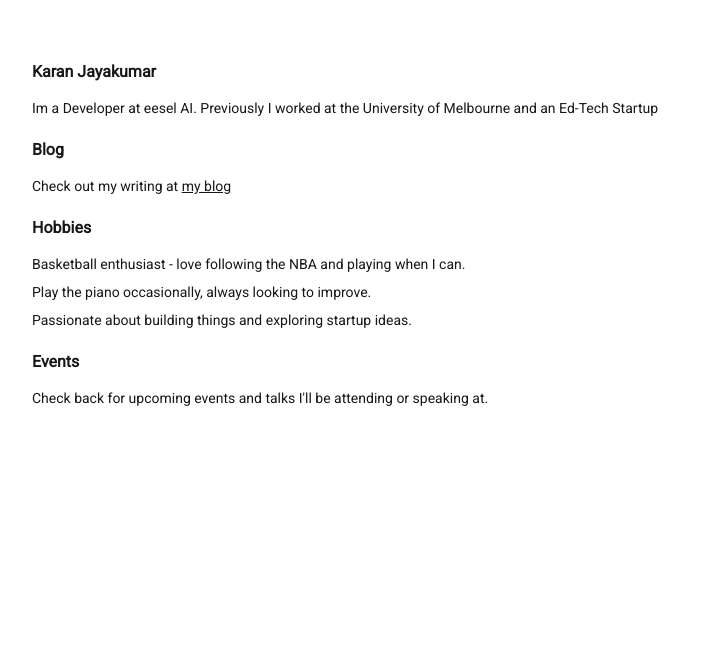
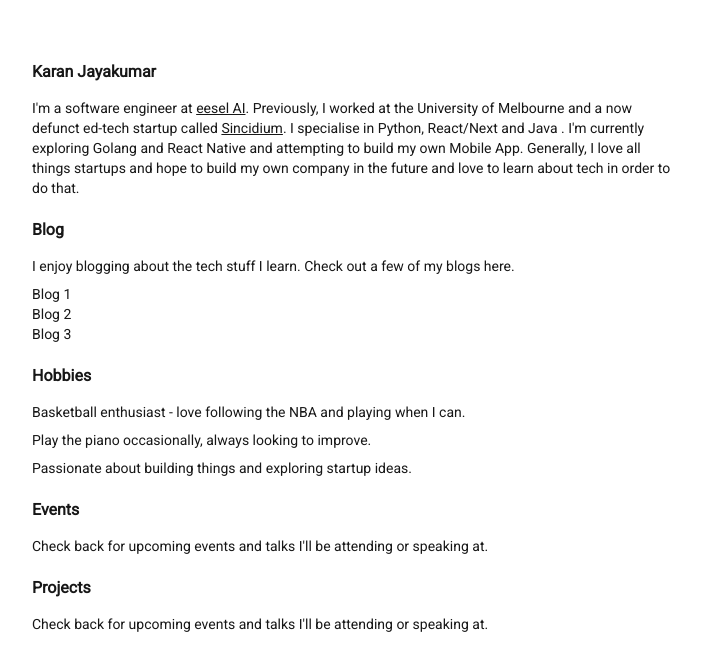
Before and after one commit to KaranJayakumar/portfolio, a Next.js app: page / in a window 1280 px wide. Shown: the top 670 px of the page, without its empty margins (288-989 px from the left). Built offline with nearby package versions, Linux system fonts and the light colour scheme.

Commit message:
Add a few more sections

```diff
--- a/app/page.tsx
+++ b/app/page.tsx
@@ -1,6 +1,13 @@
+"use client"
 import { PortfolioLayout } from "./components/layout/PortfolioLayout";
 
 export default function Home() {
+  const openEesel = () => {
+    window.open("https://eesel.ai", "_blank")
+  }
+  const openSindy = () => {
+    window.open("https://sindy.ai", "_blank")
+  }
   return (
     <PortfolioLayout>
       <div>
@@ -8,16 +15,24 @@ export default function Home() {
           <p className="pb-[4px]">Karan Jayakumar</p>
         </div>
         <div className="font-normal flex-col text-sm" id="about">
-          <p>Im a Developer at eesel AI. Previously I worked at the University of Melbourne and an Ed-Tech Startup</p>
+          <p>I&apos;m a software engineer at <span className="underline cursor-pointer" onClick={() => openEesel()}>eesel AI</span>. Previously, I worked at the University of Melbourne and a now defunct ed-tech startup called <span className="underline cursor-pointer" onClick={() => openSindy()}>Sincidium</span>. I specialise in Python, React/Next and Java . I&apos;m currently exploring Golang and React Native and attempting to build my own Mobile App. Generally, I love all things startups and hope to build my own company in the future and love to learn about tech in order to do that. </p>
         </div>
-
         <div className="font-bold flex-col py-[10px] pt-[20px]" id="blog">
           <p className="pb-[4px]">Blog</p>
         </div>
         <div className="font-normal flex-col text-sm" id="blog-content">
-          <p>
-            Check out my writing at <a href="/blog" className="underline hover:text-gray-600">my blog</a>
-          </p>
+          <p className="pb-2">I enjoy blogging about the tech stuff I learn. Check out a few of my blogs here.</p>
+          <ul>
+            <li>
+              Blog 1
+            </li>
+            <li>
+              Blog 2
+            </li>
+            <li>
+              Blog 3
+            </li>
+          </ul>
         </div>
 
         <div className="font-bold flex-col py-[10px] pt-[20px]" id="hobbies">
@@ -28,12 +43,17 @@ export default function Home() {
           <p className="pt-[8px]">Play the piano occasionally, always looking to improve.</p>
           <p className="pt-[8px]">Passionate about building things and exploring startup ideas.</p>
         </div>
-
         <div className="font-bold flex-col py-[10px] pt-[20px]" id="events">
           <p className="pb-[4px]">Events</p>
         </div>
         <div className="font-normal flex-col text-sm" id="events-content">
-          <p>Check back for upcoming events and talks I'll be attending or speaking at.</p>
+          <p>Check back for upcoming events and talks I&apos;ll be attending or speaking at.</p>
+        </div>
+        <div className="font-bold flex-col py-[10px] pt-[20px]" id="events">
+          <p className="pb-[4px]">Projects</p>
+        </div>
+        <div className="font-normal flex-col text-sm" id="events-content">
+          <p>Check back for upcoming events and talks I&apos;ll be attending or speaking at.</p>
         </div>
       </div>
     </PortfolioLayout>
```
